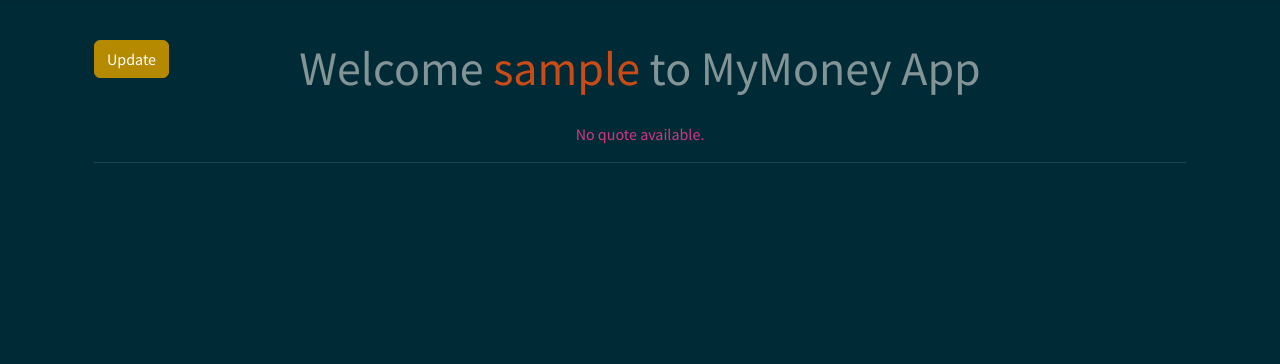
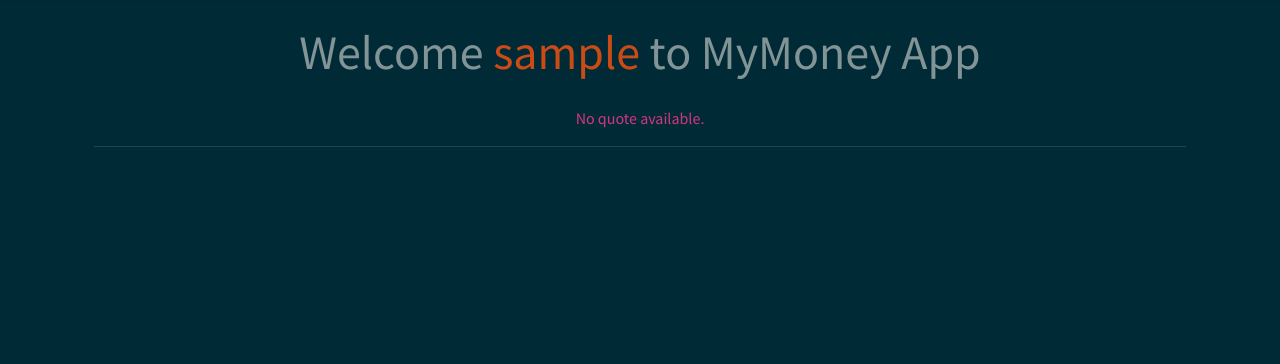
Before and after one commit to dhorsten101/myMoney, a Django app: page / in a window 1280 px wide. Shown: the part 56-420 px from the top of the page. Run offline with Django 5.2, Linux system fonts and the light colour scheme; the visitor is signed in with stand-in values (Sample User, id 1); data that the repository does not hold is empty; some libraries are stand-ins or nearby versions.

Commit message:
removed crypto update

```diff
--- a/templates/home.html
+++ b/templates/home.html
@@ -7,9 +7,9 @@
 
 {% block content %}
     <div class="container">
-        <div class="position-relative mb-3 text-center">
-            <a href="{% url 'update_dashboard' %}" class="btn btn-primary position-absolute top-0 start-0 ">Update</a>
-        </div>
+        {#        <div class="position-relative mb-3 text-center">#}
+        {#            <a href="{% url 'update_dashboard' %}" class="btn btn-primary position-absolute top-0 start-0 ">Update</a>#}
+        {#        </div>#}
 
         <div class="text-center mb-3">
             <h1 class="display-5 mb-4"> Welcome <b class=" text-warning"> {{ user.username }} </b> to MyMoney App</h1>
```
